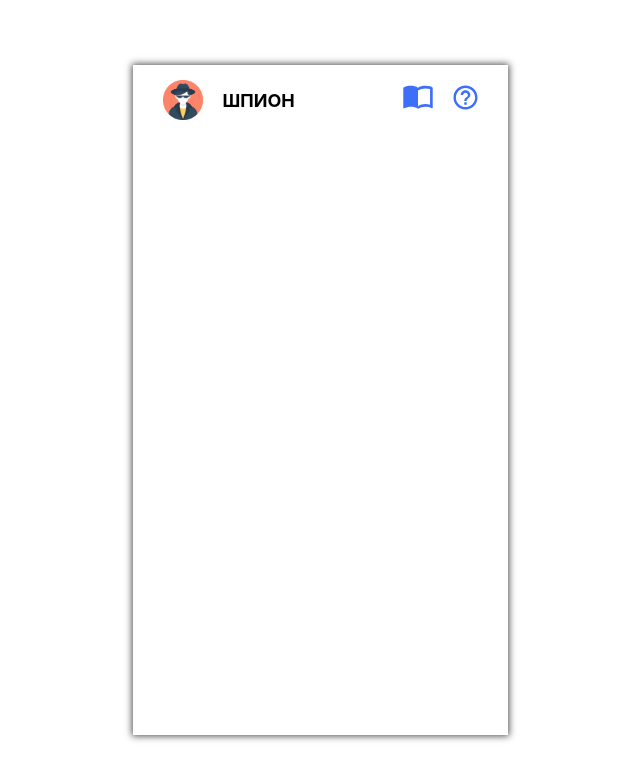
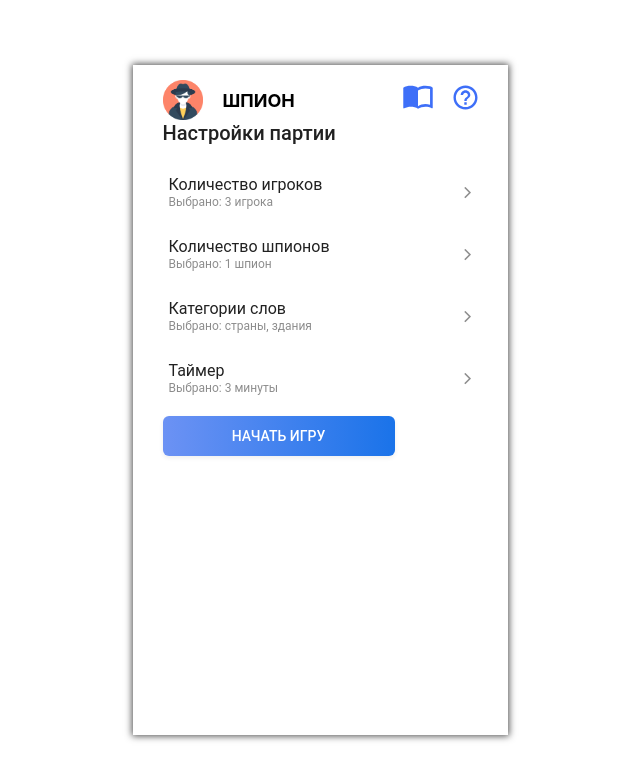
Before and after one commit to Mr-Sofos/Spy-app, a React (Create React App) app: page / in a window 1280 px wide. Shown: the top 780 px of the page, without its empty margins (320-960 px from the left). Built offline with nearby package versions, Linux system fonts and the light colour scheme.

Commit message:
added dialog window in component settings for farther development TotalCountsPlayer

```diff
--- a/src/components/main/settings/Settings.jsx
+++ b/src/components/main/settings/Settings.jsx
@@ -1,12 +1,42 @@
-import React from 'react';
+import React, { useState } from 'react';
 
 import style from './style.module.css';
-
+import List from '../../list/List';
+import ListItem from '../../ListItem';
+import Button from '../../button/Button';
+import PageTitle from '../../pagetitle/PageTitle';
+import Dialog from '../../dialog/Dialog';
+import DialogButton from '../../dialog/DialogButton';
+import DialogHeader from '../../dialog/DialogHeader';
+import DialogBody from '../../dialog/DialogBody';
 
 function Settings() {
+  const [dialog, setDialog] = useState(false);
+
+  const openDialogTotalPlayers = () => {
+    return setDialog(true)
+  }
+
+  const closeDialog = () => {
+    return setDialog(false)
+  }
+
   return (
     <div>
+      <PageTitle>Настройки партии</PageTitle>
+      <List>
+        <ListItem title="Количество игроков" subtitle="Выбрано: 3 игрока" onClick={openDialogTotalPlayers}/>
+        <ListItem title="Количество шпионов" subtitle="Выбрано: 1 шпион" onClick={'openDialogTotalSpys'}/>
+        <ListItem title="Категории слов" subtitle="Выбрано: страны, здания" onClick={'openDialogCategoriesWords'}/>
+        <ListItem title="Таймер" subtitle="Выбрано: 3 минуты" onClick={'openDialogTimer'}/>
+        <Button onClick={() => {alert('You are Spy!')}}>НАЧАТЬ ИГРУ</Button>
+      </List>
+      <Dialog open={dialog} onClose={closeDialog}>
+        <DialogHeader>Количество игроков</DialogHeader>
+        <DialogBody>
 
+        </DialogBody>
+      </Dialog>
     </div>
   );
 }
```
